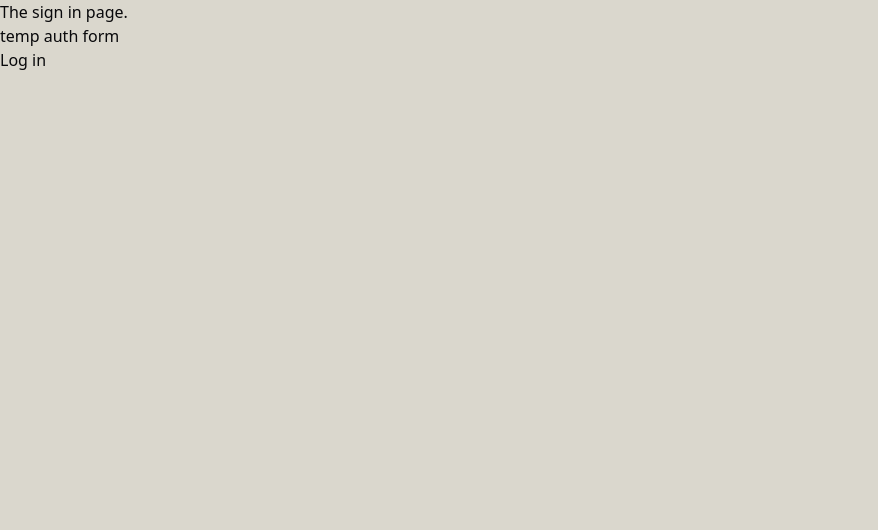
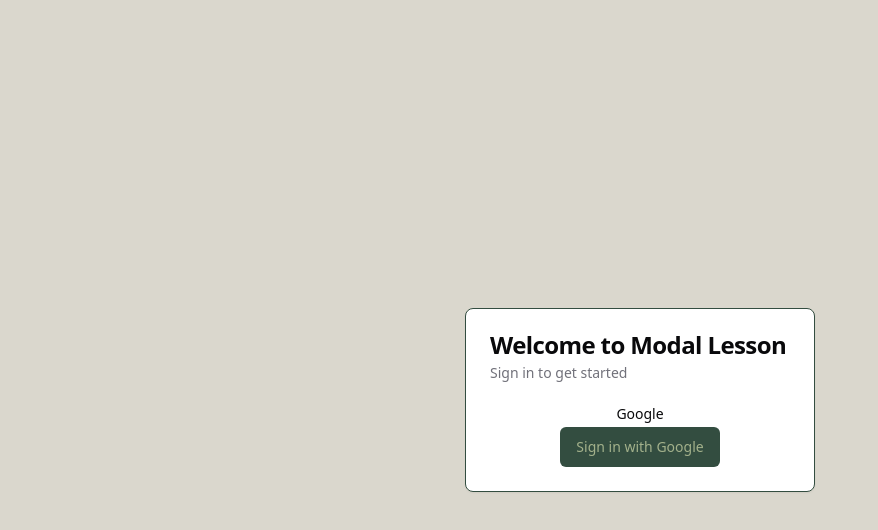
Before and after one commit to modal-lesson/modal-lesson, a Next.js app: page /login in a window 1280 px wide. Shown: the top 530 px of the page, without its empty margins (0-878 px from the left). Built offline with nearby package versions, Linux system fonts and the light colour scheme.

Commit message:
auth form styling

```diff
--- a/package.json
+++ b/package.json
@@ -17,6 +17,7 @@
     "@prisma/client": "^4.16.2",
     "@radix-ui/react-avatar": "^1.0.3",
     "@radix-ui/react-dropdown-menu": "^2.0.5",
+    "@radix-ui/react-label": "^2.0.2",
     "@radix-ui/react-navigation-menu": "^1.1.3",
     "@radix-ui/react-popover": "^1.0.6",
     "@radix-ui/react-slot": "^1.0.2",
--- a/src/app/(auth)/login/AuthForm.tsx
+++ b/src/app/(auth)/login/AuthForm.tsx
@@ -1,20 +1,58 @@
 "use client";
 
-import { useSearchParams, useRouter } from "next/navigation";
+import { Button } from "@/components/ui/button";
+import {
+  Card,
+  CardContent,
+  CardDescription,
+  CardHeader,
+  CardTitle,
+} from "@/components/ui/card";
+import { Label } from "@/components/ui/label";
+import { Loader2 } from "lucide-react";
+import { signIn } from "next-auth/react";
+import { useSearchParams } from "next/navigation";
+import { useState } from "react";
 
 export function AuthForm() {
-  const router = useRouter();
+  const [loading, setLoading] = useState(false);
   const searchParams = useSearchParams();
-  const search = searchParams.get("callback_url") ?? "/";
+  const search = searchParams.get("callback_url") ?? "/dashboard";
 
   const handleLogin = () => {
-    router.push(search);
+    setLoading(true);
+    try {
+      signIn("google", { callbackUrl: search });
+    } catch (error) {
+      if (error instanceof Error) {
+        // TODO: change to toast
+        throw new Error(error.message);
+      }
+    } finally {
+      setLoading(false);
+    }
   };
 
   return (
-    <div>
-      <p>temp auth form</p>
-      <button onClick={handleLogin}>Log in</button>
-    </div>
+    <Card className="w-[350px]">
+      <CardHeader>
+        <CardTitle>Welcome to Modal Lesson</CardTitle>
+        <CardDescription>Sign in to get started</CardDescription>
+      </CardHeader>
+      <CardContent>
+        <div className="grid w-full items-center gap-4">
+          <div className="flex flex-col space-y-1.5 items-center">
+            <Label htmlFor="name">Google</Label>
+            <Button disabled={loading} onClick={handleLogin}>
+              {loading ? (
+                <Loader2 className="animate-spin" />
+              ) : (
+                "Sign in with Google"
+              )}
+            </Button>
+          </div>
+        </div>
+      </CardContent>
+    </Card>
   );
 }
--- a/src/app/(auth)/login/page.tsx
+++ b/src/app/(auth)/login/page.tsx
@@ -2,8 +2,7 @@
 
 export default function Page() {
   return (
-    <div>
-      <p>The sign in page.</p>
+    <div className="flex items-center justify-center min-h-screen">
       <AuthForm />
     </div>
   );
--- a/src/app/dashboard/course.tsx
+++ b/src/app/dashboard/course.tsx
@@ -1,3 +1,4 @@
+import { Button } from "@/components/ui/button";
 import {
   Card,
   CardContent,
--- /dev/null
+++ b/src/app/dashboard/course/page.tsx
@@ -0,0 +1,7 @@
+export default function Page() {
+  return (
+    <div>
+      <p>Course page</p>
+    </div>
+  );
+}
--- a/src/app/dashboard/user-nav.tsx
+++ b/src/app/dashboard/user-nav.tsx
@@ -62,7 +62,7 @@
         </DropdownMenuGroup>
         <DropdownMenuSeparator />
         <DropdownMenuItem>
-          <Button onClick={handleSignOut} className="p-0 m-0" variant="ghost">
+          <Button onClick={handleSignOut} size="xs" variant="smallLink">
             Log out
           </Button>
           <DropdownMenuShortcut>⇧⌘Q</DropdownMenuShortcut>
--- a/src/app/page.tsx
+++ b/src/app/page.tsx
@@ -1,5 +1,4 @@
 import type { Metadata } from "next";
-import { SignIn } from "./sign-in";
 
 export const metadata: Metadata = {
   title: "Modal Lesson",
@@ -10,7 +9,6 @@
   return (
     <main>
       <p>Landing page</p>
-      <SignIn />
     </main>
   );
 }
--- a/src/app/sign-in.tsx
+++ /dev/null
@@ -1,17 +0,0 @@
-"use client";
-
-import { Button } from "@/components/ui/button";
-import { env } from "@/env.mjs";
-import { signIn } from "next-auth/react";
-
-export function SignIn() {
-  const handleSignIn = () => {
-    signIn("google", { callbackUrl: `${env.NEXT_PUBLIC_BASE_URL}/dashboard` });
-  };
-
-  return (
-    <div>
-      <Button onClick={handleSignIn}>Sign in</Button>
-    </div>
-  );
-}
--- a/src/components/ui/button.tsx
+++ b/src/components/ui/button.tsx
@@ -1,8 +1,8 @@
-import * as React from "react"
-import { Slot } from "@radix-ui/react-slot"
-import { cva, type VariantProps } from "class-variance-authority"
+import * as React from "react";
+import { Slot } from "@radix-ui/react-slot";
+import { cva, type VariantProps } from "class-variance-authority";
 
-import { cn } from "@/lib/utils"
+import { cn } from "@/lib/utils";
 
 const buttonVariants = cva(
   "inline-flex items-center justify-center rounded-md text-sm font-medium ring-offset-background transition-colors focus-visible:outline-none focus-visible:ring-2 focus-visible:ring-ring focus-visible:ring-offset-2 disabled:pointer-events-none disabled:opacity-50",
@@ -18,9 +18,11 @@
           "bg-secondary text-secondary-foreground hover:bg-secondary/80",
         ghost: "hover:bg-accent hover:text-accent-foreground",
         link: "text-primary underline-offset-4 hover:underline",
+        smallLink: "hover:text-white justify-start",
       },
       size: {
         default: "h-10 px-4 py-2",
+        xs: "px-0, m-0 w-full",
         sm: "h-9 rounded-md px-3",
         lg: "h-11 rounded-md px-8",
         icon: "h-10 w-10",
@@ -31,26 +33,26 @@
       size: "default",
     },
   }
-)
+);
 
 export interface ButtonProps
   extends React.ButtonHTMLAttributes<HTMLButtonElement>,
     VariantProps<typeof buttonVariants> {
-  asChild?: boolean
+  asChild?: boolean;
 }
 
 const Button = React.forwardRef<HTMLButtonElement, ButtonProps>(
   ({ className, variant, size, asChild = false, ...props }, ref) => {
-    const Comp = asChild ? Slot : "button"
+    const Comp = asChild ? Slot : "button";
     return (
       <Comp
         className={cn(buttonVariants({ variant, size, className }))}
         ref={ref}
         {...props}
       />
-    )
+    );
   }
-)
-Button.displayName = "Button"
+);
+Button.displayName = "Button";
 
-export { Button, buttonVariants }
+export { Button, buttonVariants };
--- /dev/null
+++ b/src/components/ui/label.tsx
@@ -0,0 +1,26 @@
+"use client"
+
+import * as React from "react"
+import * as LabelPrimitive from "@radix-ui/react-label"
+import { cva, type VariantProps } from "class-variance-authority"
+
+import { cn } from "@/lib/utils"
+
+const labelVariants = cva(
+  "text-sm font-medium leading-none peer-disabled:cursor-not-allowed peer-disabled:opacity-70"
+)
+
+const Label = React.forwardRef<
+  React.ElementRef<typeof LabelPrimitive.Root>,
+  React.ComponentPropsWithoutRef<typeof LabelPrimitive.Root> &
+    VariantProps<typeof labelVariants>
+>(({ className, ...props }, ref) => (
+  <LabelPrimitive.Root
+    ref={ref}
+    className={cn(labelVariants(), className)}
+    {...props}
+  />
+))
+Label.displayName = LabelPrimitive.Root.displayName
+
+export { Label }
```
Also changed, not shown: 1 other file (tests, documents, lock files or other folders).
